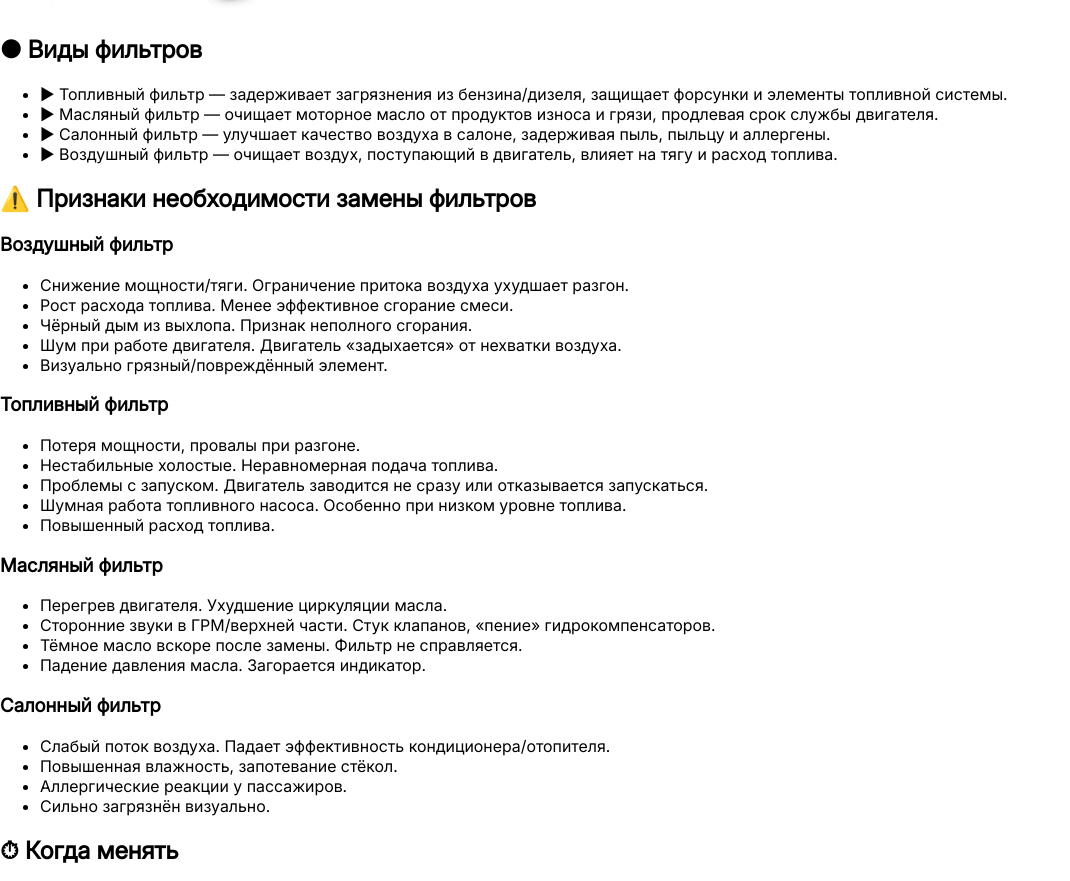
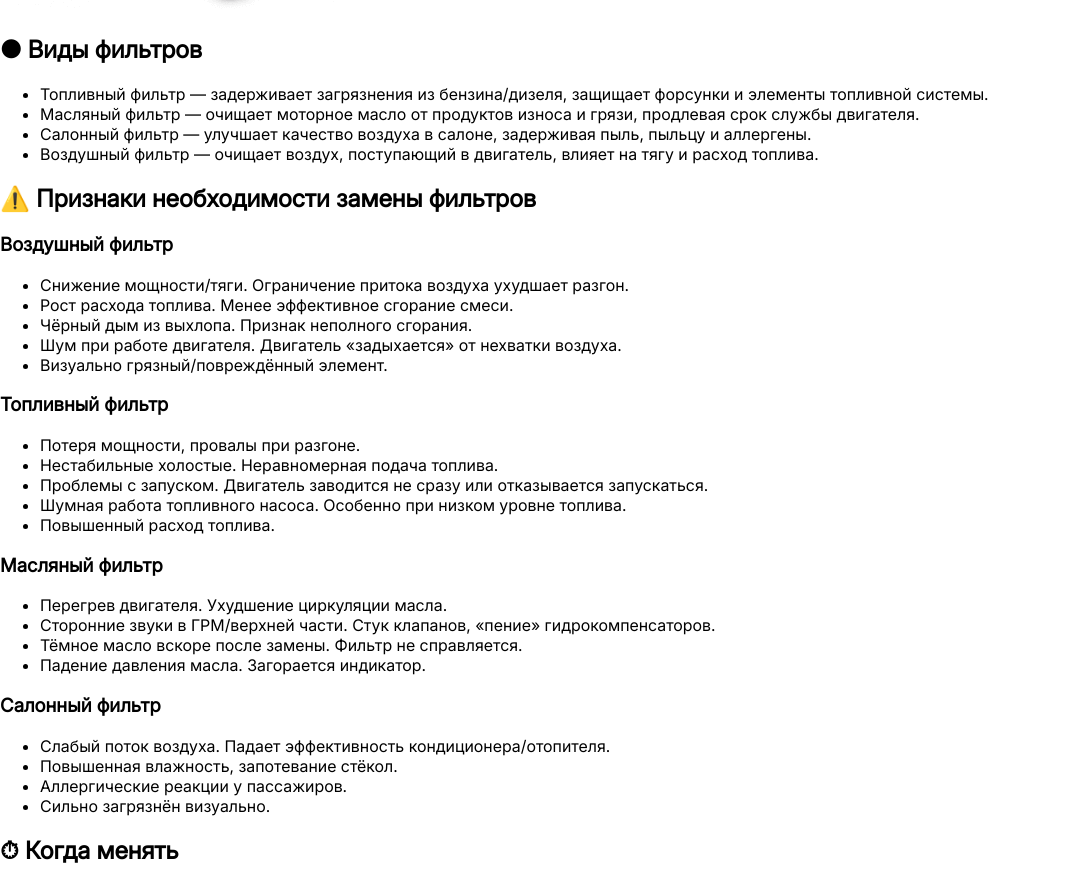
Before and after one commit to autogeopro/autogeopro.github.io, a SvelteKit app: page /TO/zamena-filtrov in a window 1280 px wide. Shown: the part 9617-10498 px from the top of the page, without its empty margins (0-1070 px from the left). Built offline with nearby package versions, Linux system fonts and the light colour scheme.

Commit message:
add: исправление текста фильтров

```diff
--- a/src/routes/TO/zamena-filtrov/+page.svelte
+++ b/src/routes/TO/zamena-filtrov/+page.svelte
@@ -29,10 +29,10 @@
     />
     <h2 class="font-semibold mt-1 mb-2 text-fuchsia-700">● Виды фильтров</h2>
     <ul class="space-y-1 pl-1">
-      <li><span class="font-semibold">► Топливный фильтр</span> — задерживает загрязнения из бензина/дизеля, защищает форсунки и элементы топливной системы.</li>
-      <li><span class="font-semibold">► Масляный фильтр</span> — очищает моторное масло от продуктов износа и грязи, продлевая срок службы двигателя.</li>
-      <li><span class="font-semibold">► Салонный фильтр</span> — улучшает качество воздуха в салоне, задерживая пыль, пыльцу и аллергены.</li>
-      <li><span class="font-semibold">► Воздушный фильтр</span> — очищает воздух, поступающий в двигатель, влияет на тягу и расход топлива.</li>
+      <li><span class="font-semibold">Топливный фильтр</span> — задерживает загрязнения из бензина/дизеля, защищает форсунки и элементы топливной системы.</li>
+      <li><span class="font-semibold">Масляный фильтр</span> — очищает моторное масло от продуктов износа и грязи, продлевая срок службы двигателя.</li>
+      <li><span class="font-semibold">Салонный фильтр</span> — улучшает качество воздуха в салоне, задерживая пыль, пыльцу и аллергены.</li>
+      <li><span class="font-semibold">Воздушный фильтр</span> — очищает воздух, поступающий в двигатель, влияет на тягу и расход топлива.</li>
     </ul>
     <div class="clear-both"></div>
   </div>
```
